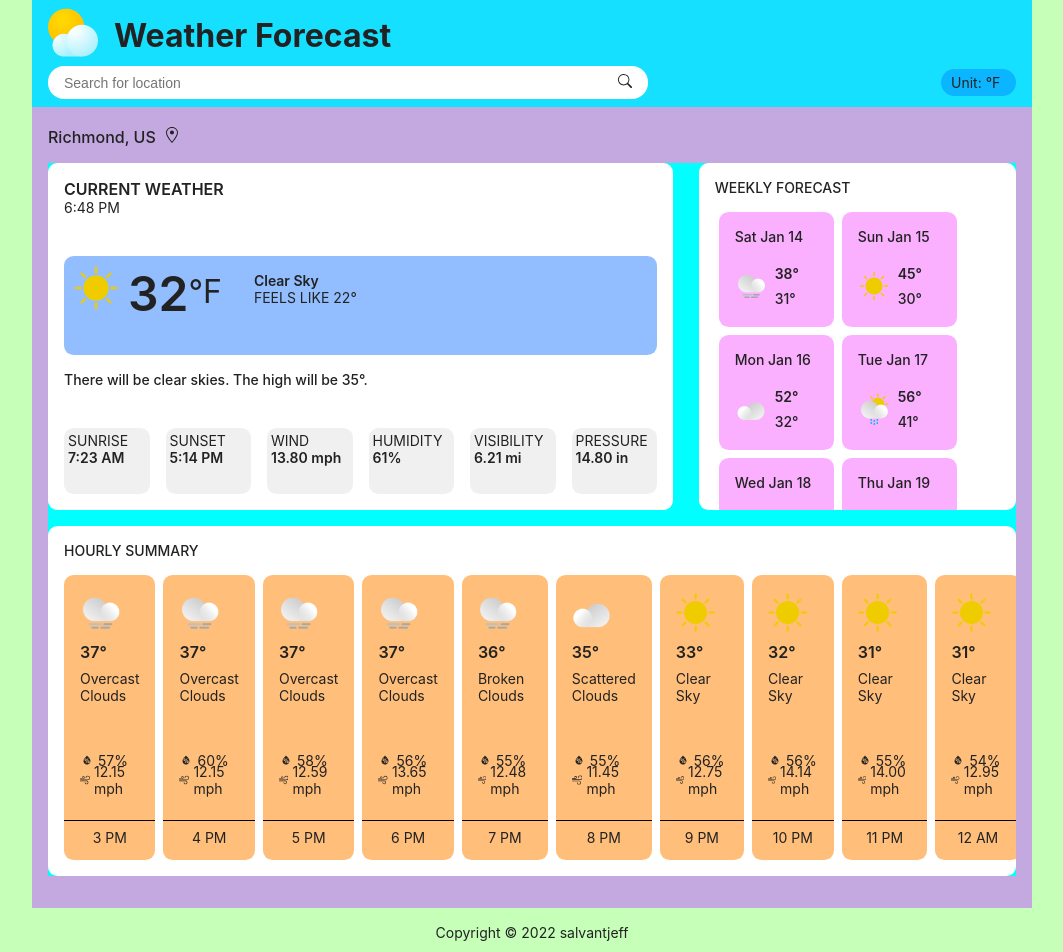
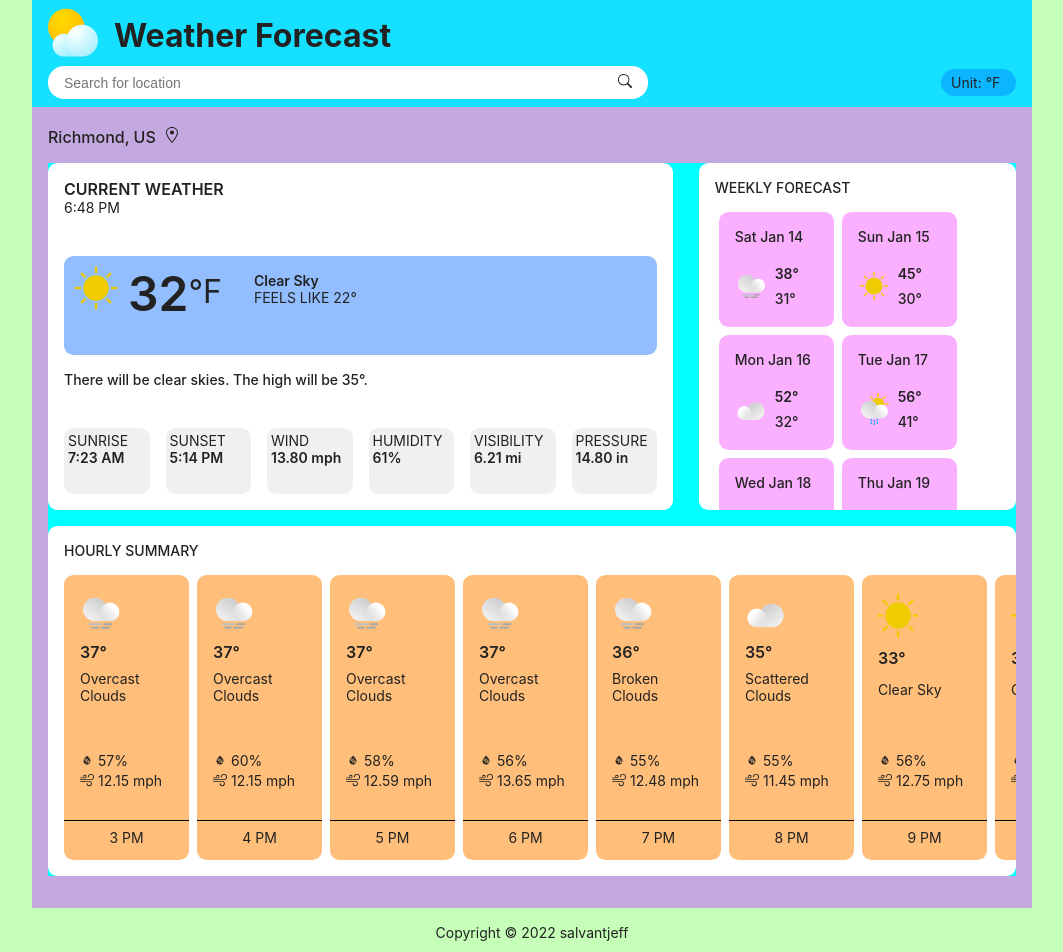
Before and after one commit to salvantjeff/weather-forecast, a React (Create React App) app in the folder weather-forecast-app/: page / in a window 1280 px wide. Shown: the top 952 px of the page, without its empty margins (108-1171 px from the left). Built offline with nearby package versions, Linux system fonts and the light colour scheme; no server answers.

Commit message:
Fix hourly card layouts

```diff
--- a/weather-forecast-app/src/components/Main/Hourly/Hourly.css
+++ b/weather-forecast-app/src/components/Main/Hourly/Hourly.css
@@ -15,8 +15,12 @@
 
 .hourly-extra-info-wrapper {
     display: grid;
-    grid-template-columns: 1fr;
+    /* grid-template-columns: 125px;
+    grid-auto-flow: column; */
+
+    grid-template-columns: repeat(auto-fit, 125px);
     grid-auto-flow: column;
+    grid-auto-columns: 125px;
     gap: .5rem;
 }
 
@@ -26,7 +30,7 @@
     gap: 1rem;
     border-radius: .6rem;
     background-color: rgb(255, 190, 121);
-    width: 125px;
+    /* width: 100%; */
 }
 
 .hourly-extra-info-primary {
@@ -72,9 +76,13 @@
         /* display: grid;
         grid-template-columns: 1fr;
         grid-auto-flow: column; */
-        display: flex;
+
+        /* display: flex;
         justify-content: space-between;
-        gap: .5rem;
+        gap: .5rem; */
+        grid-template-columns: repeat(auto-fit, 125px);
+        grid-auto-flow: column;
+        grid-auto-columns: 125px;
     }
 }
 
```
